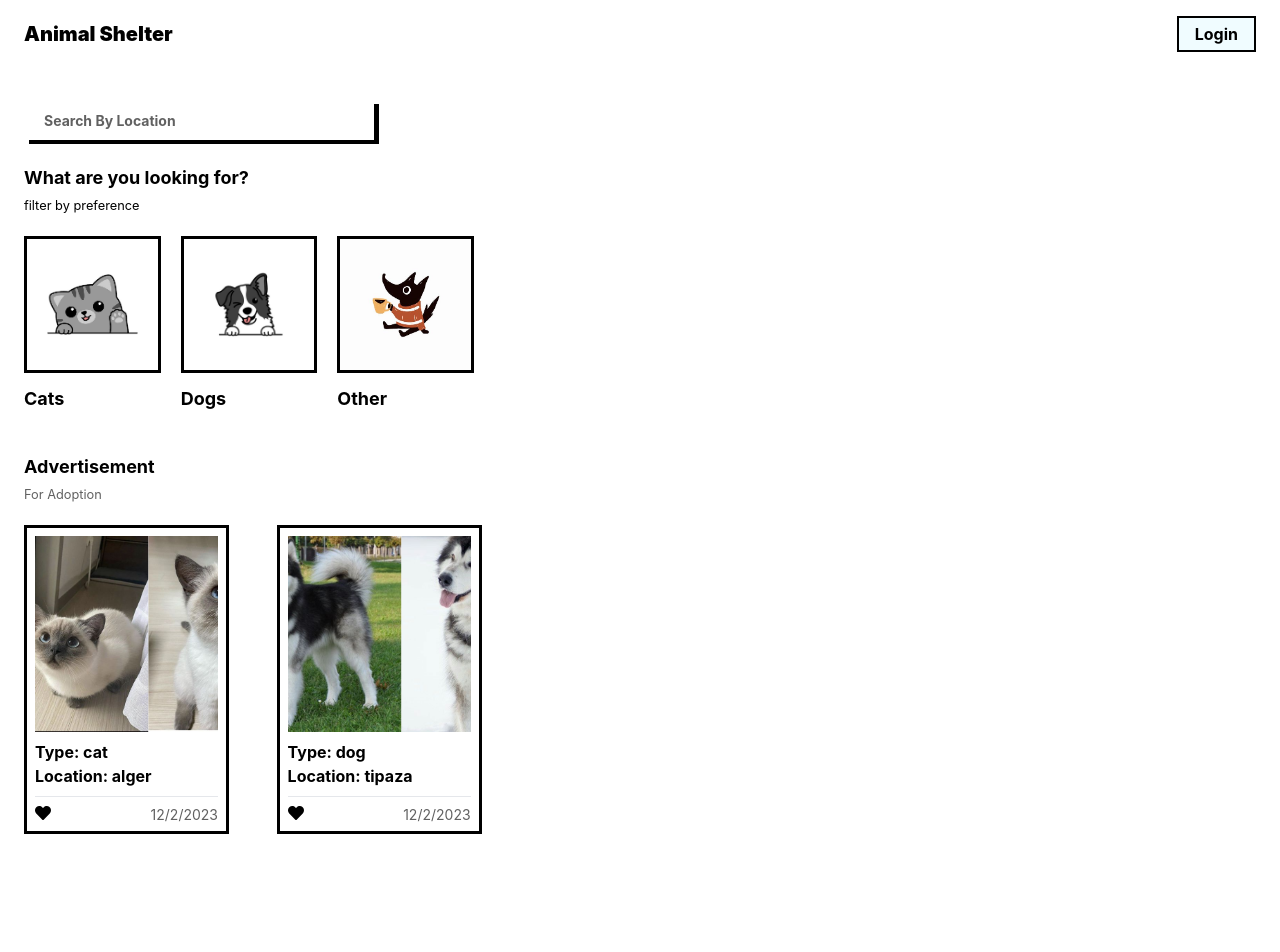
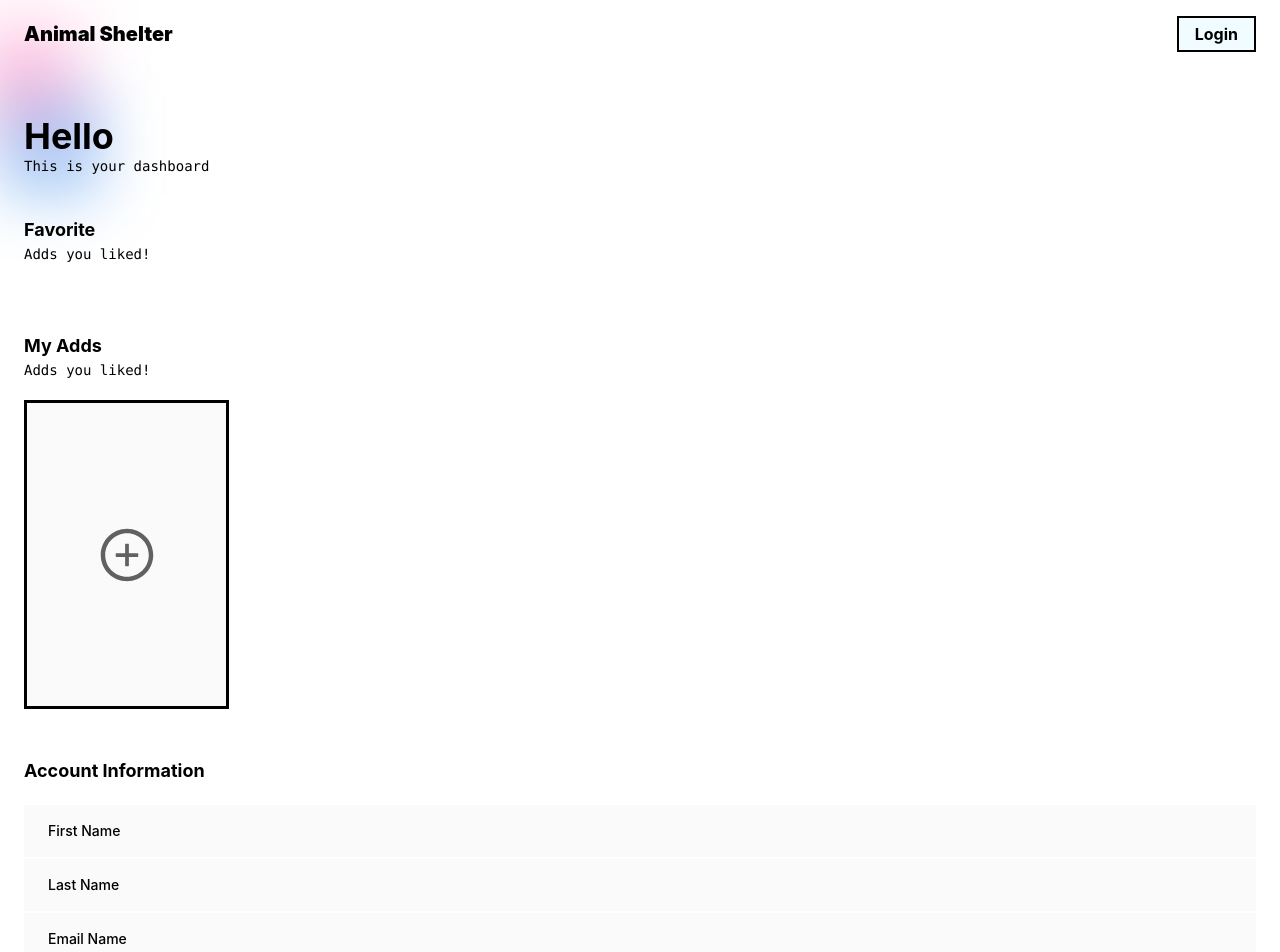
Before and after one commit to marouanebk/AnimalShelter, a React (Vite) app in the folder AnimalShelter/: page /user/1 in a window 1280 px wide. Before the commit this address led to /. Shown: the top 952 px of the page. Before the commit the page ends 906 px from the top, so only its background shows below. Built offline with nearby package versions, Linux system fonts and the light colour scheme.

Commit message:
added dashbord and userData

```diff
--- a/AnimalShelter/src/App.tsx
+++ b/AnimalShelter/src/App.tsx
@@ -4,6 +4,7 @@ import { Home } from "./containers/Home";
 import { Details } from "./containers/Details";
 import { Login } from "./containers/Login";
 import { Signup } from "./containers/Signup";
+import { Dashboard } from "./containers/Dashboard";
 
 function App() {
   return (
@@ -18,6 +19,7 @@ function App() {
             <Route path="/:id" element={<Details />} />
             <Route path="/login" element={<Login />} />
             <Route path="/signup" element={<Signup />} />
+            <Route path="/user/:id" element={<Dashboard />} />
             <Route path="*" element={<Navigate to="/" />} />
           </Routes>
         </main>
--- a/AnimalShelter/src/components/Adds.tsx
+++ b/AnimalShelter/src/components/Adds.tsx
@@ -1,12 +1,11 @@
 import { Card } from "./Card";
-import { data } from "../data/AddsData";
+import { addsData } from "../data/AddsData";
 type AddsProps = {
   filterState: string;
 };
 
 export function Adds({ filterState }: AddsProps) {
-  console.log(filterState);
-  const filteredData = data.filter((add) => {
+  const filteredData = addsData.filter((add) => {
     return add.type.includes(filterState);
   });
   // const filteredData = data;
--- a/AnimalShelter/src/components/Navbar.tsx
+++ b/AnimalShelter/src/components/Navbar.tsx
@@ -7,7 +7,6 @@ export function Navbar() {
   if (pathname == "/login" || pathname == "/signup") {
     check = false;
   }
-  console.log(check);
 
   return (
     <nav className="container px-6 mx-auto ">
--- /dev/null
+++ b/AnimalShelter/src/containers/Dashboard.tsx
@@ -0,0 +1,116 @@
+import { useParams } from "react-router";
+import { Card } from "../components/Card";
+import { usersData } from "../data/usersData";
+import { addsData } from "../data/AddsData";
+import { AiOutlinePlusCircle } from "react-icons/ai";
+
+export function Dashboard() {
+  const { id } = useParams();
+
+  const user = usersData.find((user) => {
+    return user.userId == +id!;
+  });
+
+  const favoriteAdds = addsData.filter((add) =>
+    user?.favorites.includes(add.id)
+  );
+  const myAdds = addsData.filter((add) => user?.hisAdds.includes(add.id));
+
+  return (
+    <main>
+      <section className="mb-10">
+        <h1 className="filter-active w-fit text-4xl font-bold capitalize mt-4 ">
+          Hello {user?.firstName}
+        </h1>
+        <p className="font-mono text-sm text-lightgray">
+          This is your dashboard
+        </p>
+      </section>
+      <div>
+        <section className="mb-12">
+          <div className="mb-5">
+            <h2 className="font-bold text-lg">Favorite</h2>
+            <p className="font-mono text-sm text-lightgray">Adds you liked!</p>
+          </div>
+          <div className="grid grid-cols-fill gap-4">
+            {favoriteAdds.map((add) => (
+              <Card
+                key={add.id}
+                pictures={add.pictures}
+                location={add.location}
+                type={add.type}
+                id={add.id}
+                date={add.date}
+              />
+            ))}
+          </div>
+        </section>
+        <section className="mb-12">
+          <div className="mb-5">
+            <h2 className="font-bold text-lg">My Adds</h2>
+            <p className="font-mono text-sm text-lightgray">Adds you liked!</p>
+          </div>
+          <div className="grid grid-cols-fill gap-4">
+            {myAdds.map((add) => (
+              <Card
+                key={add.id}
+                pictures={add.pictures}
+                location={add.location}
+                type={add.type}
+                id={add.id}
+                date={add.date}
+              />
+            ))}
+            <NewAdd />
+          </div>
+        </section>
+        <section className="mb-12">
+          <div className="mb-5">
+            <h2 className="font-bold text-lg">Account Information</h2>
+          </div>
+          <div>
+            <table className="w-full text-sm text-left text-lightGray ">
+              <tbody>
+                <tr className="bg-main border-b border-b-2 border-white">
+                  <th
+                    scope="row"
+                    className="px-6 py-4 font-medium text-black whitespace-nowrap"
+                  >
+                    First Name
+                  </th>
+                  <td className="px-6 py-4">{user?.firstName}</td>
+                </tr>
+                <tr className="bg-main border-b border-b-2 border-white">
+                  <th
+                    scope="row"
+                    className="px-6 py-4 font-medium text-black whitespace-nowrap"
+                  >
+                    Last Name
+                  </th>
+                  <td className="px-6 py-4">{user?.lastName}</td>
+                </tr>
+                <tr className="bg-main border-b border-b-2 border-white">
+                  <th
+                    scope="row"
+                    className="px-6 py-4 font-medium text-black whitespace-nowrap"
+                  >
+                    Email Name
+                  </th>
+                  <td className="px-6 py-4">{user?.info.email}</td>
+                </tr>
+              </tbody>
+            </table>
+          </div>
+        </section>
+      </div>
+    </main>
+  );
+}
+
+function NewAdd() {
+  return (
+    <div className="max-w-fit  border-[3px] bg-main  border-black p-2  mx-auto sm:mx-0 min-w-[205px] min-h-[309px] flex items-center justify-center">
+      <AiOutlinePlusCircle className="text-6xl text-lightGray" />
+    </div>
+  );
+}
--- a/AnimalShelter/src/containers/Details.tsx
+++ b/AnimalShelter/src/containers/Details.tsx
@@ -1,11 +1,11 @@
 import { useParams } from "react-router";
-import { data } from "../data/AddsData";
+import { addsData } from "../data/AddsData";
 import { FaHeart } from "react-icons/fa";
 import { Link } from "react-router-dom";
 
 export function Details() {
   const { id } = useParams();
-  const addDetails = data.find((item) => item.id == +id!)!;
+  const addDetails = addsData.find((item) => item.id == +id!)!;
 
   return (
     <>
--- a/AnimalShelter/src/data/AddsData.ts
+++ b/AnimalShelter/src/data/AddsData.ts
@@ -5,7 +5,7 @@ import dog1 from "../assets/dog1.jpg";
 import dog2 from "../assets/dog2.jpg";
 import dog3 from "../assets/dog3.jpg";
 
-export const data = [
+export const addsData = [
   {
     id: 0,
     name: "silver",
--- /dev/null
+++ b/AnimalShelter/src/data/usersData.ts
@@ -0,0 +1,14 @@
+export const usersData = [
+  {
+    userId: 0,
+    firstName: "icen",
+    lastName: "pln",
+    favorites: [0, 1],
+    hisAdds: [0],
+    info: {
+      firstName: "icen",
+      lastName: "pln",
+      email: "icenboat@gmail.com",
+    },
+  },
+];
```
